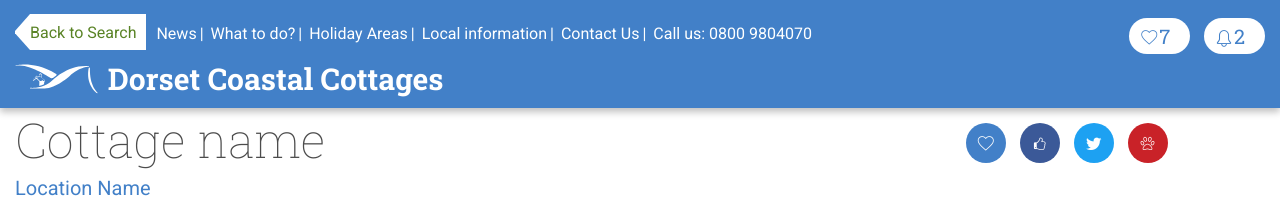
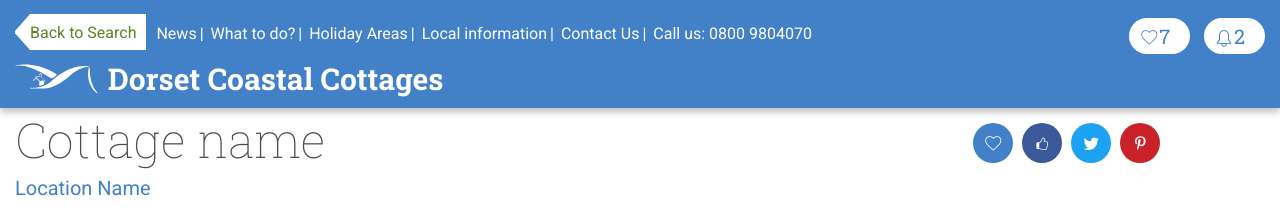
Before and after one commit to 1GR3/dcc, a plain HTML site: page src/single.html in a window 1280 px wide. Shown: the top 213 px of the page. Drawn offline with nearby package versions, Linux system fonts and the light colour scheme; files that its build step writes are made by us from their sources.

Commit message:
pinterest and the other share buttons

```diff
--- a/src/scss/atoms/_forms.scss
+++ b/src/scss/atoms/_forms.scss
@@ -158,10 +158,15 @@ button.btn-share {
 	font-weight: 300;
 	pointer-events: auto;
 	width: auto;
-	padding-left: 20px;
-	padding-right: 20px;
-	margin-left: 10px;
+	padding-left: 10px;
+	padding-right: 10px;
+	margin-left: 5px;
 	@media only screen and (min-width:1024px) and (max-width:1280px) {
+		padding: 0;
+		width: 40px;
+		.share-text { display: none}
+	}
+	@media only screen and (max-width:400px) {
 		padding: 0;
 		width: 40px;
 		.share-text { display: none}
--- a/src/scss/utilities/_icons.scss
+++ b/src/scss/utilities/_icons.scss
@@ -75,7 +75,7 @@
 	content: "\e002";
 }
 .icon-pinterest:before {
-	content: "\e002";
+	content: "\e029";
 }
 .icon-pub:before {
 	content: "\e007";
```
